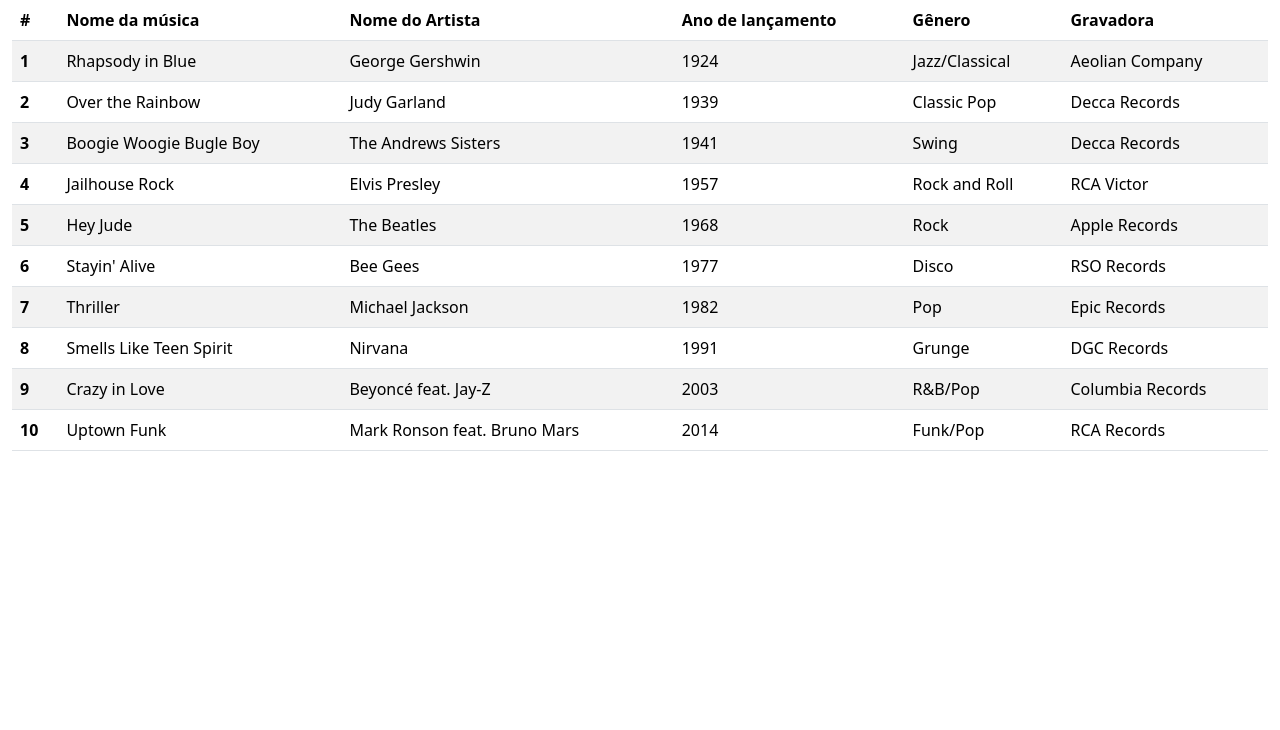
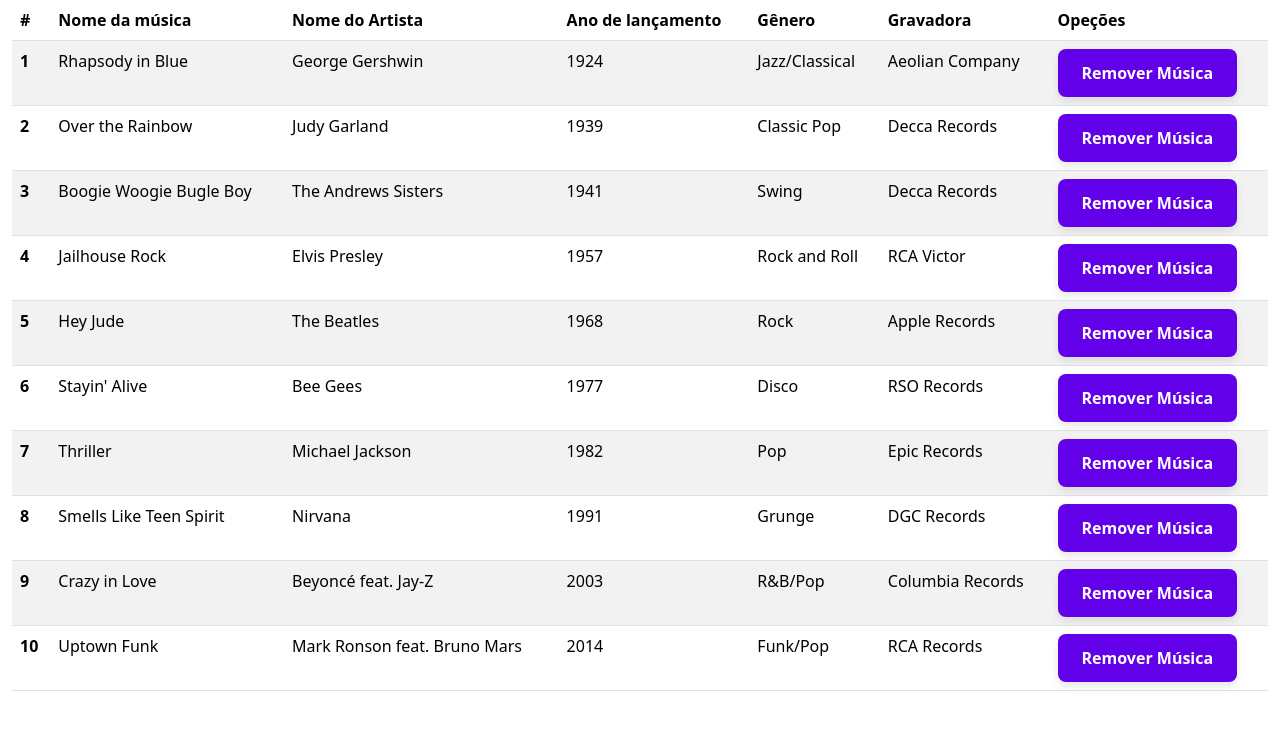
Before and after one commit to ivoosa7/MusicList, an Angular app: page / in a window 1280 px wide. Shown: the top 730 px of the page. Built offline with nearby package versions, Linux system fonts and the light colour scheme; data requests are answered from the project's data file.

Commit message:
Seventh Commit Service Delete it's working

```diff
--- a/src/app/music-table/music-table.component.css
+++ b/src/app/music-table/music-table.component.css
@@ -0,0 +1,23 @@
+.remove {
+  background-color: #6200ea; /* Cor de fundo */
+  color: white;              /* Cor do texto */
+  padding: 12px 24px;         /* Espaçamento interno */
+  border: none;               /* Remove borda padrão */
+  border-radius: 8px;         /* Bordas arredondadas */
+  font-size: 16px;            /* Tamanho da fonte */
+  font-weight: bold;          /* Negrito */
+  cursor: pointer;            /* Cursor de mão ao passar */
+  transition: all 0.3s ease;  /* Transição suave para hover */
+  box-shadow: 0 4px 8px rgba(0, 0, 0, 0.1); /* Sombra */
+}
+
+.remove:hover {
+  background-color: #3700b3;  /* Muda a cor de fundo no hover */
+  box-shadow: 0 6px 12px rgba(0, 0, 0, 0.2); /* Aumenta a sombra no hover */
+  transform: translateY(-2px); /* Eleva levemente o botão */
+}
+
+.remove:active {
+  transform: translateY(0);    /* Remove o efeito de elevação ao clicar */
+  box-shadow: 0 4px 8px rgba(0, 0, 0, 0.1); /* Sombra volta ao normal */
+}
--- a/src/app/music-table/music-table.component.html
+++ b/src/app/music-table/music-table.component.html
@@ -8,6 +8,7 @@
       <th scope="col">Ano de lançamento</th>
       <th scope="col">Gênero</th>
       <th scope="col">Gravadora</th>
+      <th scope="col">Opeções</th>
     </tr>
   </thead>
   <tbody>
@@ -18,6 +19,7 @@
       <td>{{music.year}}</td>
       <td>{{music.genre}}</td>
       <td>{{music.label}}</td>
+      <td><button class="remove" (click)="delete(music)">Remover Música</button></td>
     </tr>
   </tbody>
   </table>
--- a/src/app/music-table/music-table.component.ts
+++ b/src/app/music-table/music-table.component.ts
@@ -1,5 +1,5 @@
+import { Music } from './../Music';
 import { Component, OnInit } from '@angular/core';
-import { Music } from '../Music';
 import { MusicService } from '../music.service';
 
 @Component({
@@ -13,10 +13,16 @@
   };
   ngOnInit(): void {
     this.loadMusics();
-   }
+  };
   loadMusics(){
       this.service.getMusic().subscribe({
         next: data => this.musics = data
       });
   }
+
+  delete(music: Music){
+    this.service.delete(music).subscribe({
+      next: () => this.loadMusics()
+    });
   }
+}
--- a/src/app/music.service.ts
+++ b/src/app/music.service.ts
@@ -12,6 +12,10 @@
   constructor(private http:HttpClient) { }
 
   getMusic(): Observable<Music[]>{
-    return this.http.get<Music[]>( 'http://localhost:3000/musicList');
+    return this.http.get<Music[]>('http://localhost:3000/musicList');
+  }
+
+  delete(music: Music): Observable<void>{
+    return this.http.delete<void>('http://localhost:3000/musicList/' + music.id);
   }
 }
```
Lines whose indentation alone changed are shown as unchanged.
